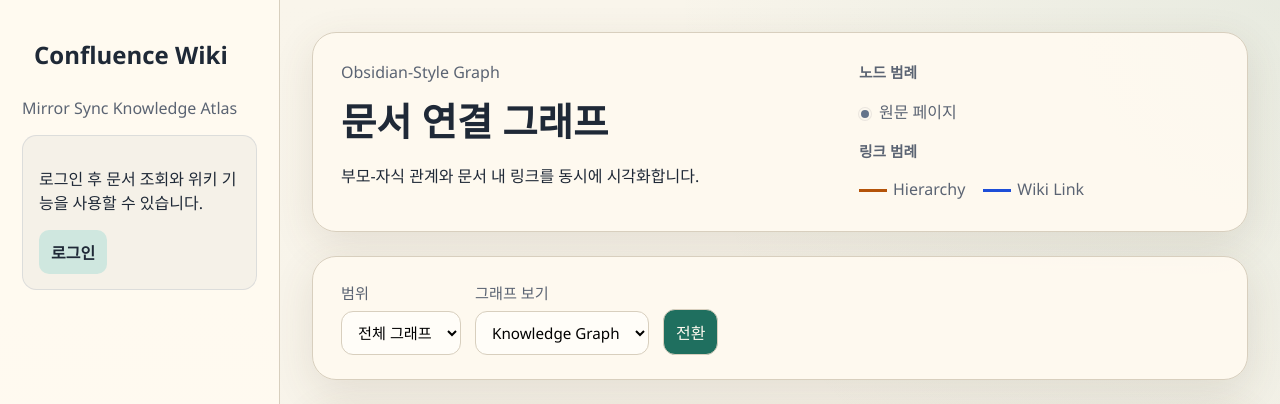
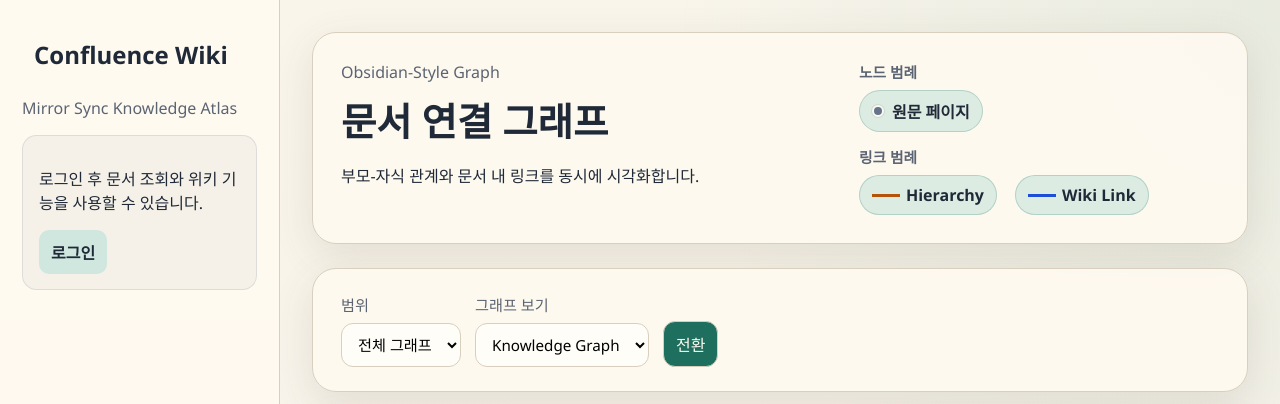
Before and after one commit to flybywind2/confluence_wiki, a FastAPI app: template app/templates/graph.html in a window 1280 px wide. Shown: the top 404 px of the page. Run offline with FastAPI, Linux system fonts and the light colour scheme; the template is opened without the code that fills it, so the values that code supplies are empty; parts of the project's set-up code (start-up, migrations or seed data) failed here and were passed over; some libraries are stand-ins or nearby versions.

Commit message:
feat: add graph legend toggles

```diff
--- a/app/static/app.css
+++ b/app/static/app.css
@@ -469,6 +469,28 @@ body {
   gap: 18px;
   align-items: center;
   flex-wrap: wrap;
+}
+.legend-toggle {
+  display: inline-flex;
+  align-items: center;
+  gap: 0;
+  border: 1px solid rgba(216, 207, 190, 0.9);
+  border-radius: 999px;
+  padding: 8px 12px;
+  background: #fffdf8;
+  color: var(--ink);
+  font: inherit;
+  font-weight: 700;
+  cursor: pointer;
+  transition: background 0.16s ease, color 0.16s ease, border-color 0.16s ease, opacity 0.16s ease;
+}
+.legend-toggle[aria-pressed="true"] {
+  background: rgba(207, 231, 223, 0.7);
+  border-color: rgba(31, 111, 95, 0.22);
+}
+.legend-toggle[aria-pressed="false"] {
+  opacity: 0.58;
+  background: rgba(249, 244, 232, 0.8);
 }
 .legend-node {
   display: inline-block;
--- a/app/static/graph.js
+++ b/app/static/graph.js
@@ -14,6 +14,9 @@
   const zoomInButton = document.getElementById("graph-zoom-in");
   const zoomOutButton = document.getElementById("graph-zoom-out");
   const viewResetButton = document.getElementById("graph-view-reset");
+  const legendButtons = Array.from(document.querySelectorAll(".legend-toggle"));
+  const visibleNodeKinds = new Set(legendButtons.filter(button => button.dataset.legendGroup === "node").map(button => button.dataset.legendKey));
+  const visibleEdgeTypes = new Set(legendButtons.filter(button => button.dataset.legendGroup === "edge").map(button => button.dataset.legendKey));
 
   const width = container.clientWidth || 900;
   const height = container.clientHeight || 640;
@@ -24,6 +27,7 @@
   const viewport = svg.append("g").attr("class", "graph-viewport");
   const initialPositions = new Map();
   let initialLayoutCaptured = false;
+  const nodesById = new Map(payload.nodes.map(item => [item.id, item]));
 
   const simulation = d3.forceSimulation(payload.nodes)
     .force("link", d3.forceLink(payload.edges).id(d => d.id).distance(d => {
@@ -103,6 +107,21 @@
     node.attr("transform", d => `translate(${d.x},${d.y})`);
   };
 
+  const resolveNode = (item) => typeof item === "string" ? nodesById.get(item) : item;
+  const isNodeVisible = (item) => {
+    const resolved = resolveNode(item);
+    return !!resolved && visibleNodeKinds.has(resolved.kind || "page");
+  };
+  const isEdgeVisible = (item) => {
+    if (!visibleEdgeTypes.has(item.type)) return false;
+    return isNodeVisible(item.source) && isNodeVisible(item.target);
+  };
+
+  const applyLegendFilters = () => {
+    node.attr("display", d => isNodeVisible(d) ? null : "none");
+    link.attr("display", d => isEdgeVisible(d) ? null : "none");
+  };
+
   simulation.on("tick", render);
   simulation.on("end", () => {
     if (initialLayoutCaptured) return;
@@ -155,4 +174,22 @@
       svg.transition().duration(180).call(zoom.scaleBy, 1 / 1.2);
     });
   }
+
+  legendButtons.forEach((button) => {
+    button.addEventListener("click", () => {
+      const group = button.dataset.legendGroup;
+      const key = button.dataset.legendKey;
+      const targetSet = group === "edge" ? visibleEdgeTypes : visibleNodeKinds;
+      if (targetSet.has(key)) {
+        targetSet.delete(key);
+        button.setAttribute("aria-pressed", "false");
+      } else {
+        targetSet.add(key);
+        button.setAttribute("aria-pressed", "true");
+      }
+      applyLegendFilters();
+    });
+  });
+
+  applyLegendFilters();
 })();
--- a/app/templates/graph.html
+++ b/app/templates/graph.html
@@ -13,12 +13,12 @@
       <div class="graph-legend-title">노드 범례</div>
       <div class="legend legend-nodes">
         {% if selected_view == 'knowledge' %}
-        <span><i class="legend-node keyword"></i>키워드 문서</span>
-        <span><i class="legend-node query"></i>검색 위키</span>
-        <span><i class="legend-node analysis"></i>분석 문서</span>
-        <span><i class="legend-node page"></i>원문 페이지</span>
+        <button type="button" class="legend-toggle" data-legend-group="node" data-legend-key="keyword" aria-pressed="true"><i class="legend-node keyword"></i>키워드 문서</button>
+        <button type="button" class="legend-toggle" data-legend-group="node" data-legend-key="query" aria-pressed="true"><i class="legend-node query"></i>검색 위키</button>
+        <button type="button" class="legend-toggle" data-legend-group="node" data-legend-key="analysis" aria-pressed="true"><i class="legend-node analysis"></i>분석 문서</button>
+        <button type="button" class="legend-toggle" data-legend-group="node" data-legend-key="page" aria-pressed="true"><i class="legend-node page"></i>원문 페이지</button>
         {% else %}
-        <span><i class="legend-node page"></i>원문 페이지</span>
+        <button type="button" class="legend-toggle" data-legend-group="node" data-legend-key="page" aria-pressed="true"><i class="legend-node page"></i>원문 페이지</button>
         {% endif %}
       </div>
     </div>
@@ -26,12 +26,12 @@
       <div class="graph-legend-title">링크 범례</div>
       <div class="legend legend-links">
         {% if selected_view == 'knowledge' %}
-        <span><i class="legend-line keyword-source"></i>Keyword Source</span>
-        <span><i class="legend-line keyword-related"></i>Keyword Related</span>
-        <span><i class="legend-line analysis-keyword"></i>Analysis Link</span>
+        <button type="button" class="legend-toggle" data-legend-group="edge" data-legend-key="keyword-source" aria-pressed="true"><i class="legend-line keyword-source"></i>Keyword Source</button>
+        <button type="button" class="legend-toggle" data-legend-group="edge" data-legend-key="keyword-related" aria-pressed="true"><i class="legend-line keyword-related"></i>Keyword Related</button>
+        <button type="button" class="legend-toggle" data-legend-group="edge" data-legend-key="analysis-keyword" aria-pressed="true"><i class="legend-line analysis-keyword"></i>Analysis Link</button>
         {% else %}
-        <span><i class="legend-line hierarchy"></i>Hierarchy</span>
-        <span><i class="legend-line wiki"></i>Wiki Link</span>
+        <button type="button" class="legend-toggle" data-legend-group="edge" data-legend-key="hierarchy" aria-pressed="true"><i class="legend-line hierarchy"></i>Hierarchy</button>
+        <button type="button" class="legend-toggle" data-legend-group="edge" data-legend-key="wiki" aria-pressed="true"><i class="legend-line wiki"></i>Wiki Link</button>
         {% endif %}
       </div>
     </div>
```
Also changed, not shown: tests/api/test_pages.py (+7 -0 lines).
